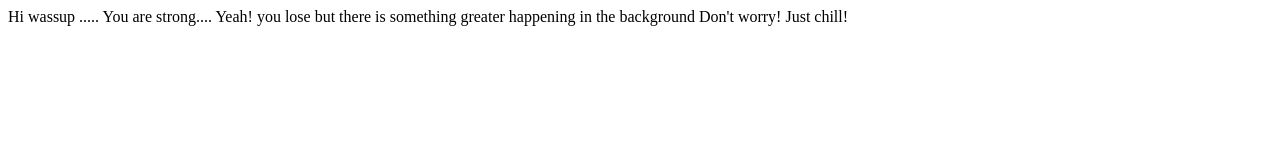
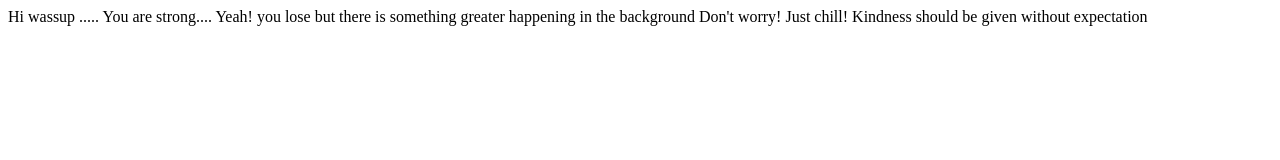
Before and after one commit to Puji01/firstRepo, a plain HTML site: page hello.html in a window 1280 px wide. Drawn offline with Linux system fonts and the light colour scheme.

Commit message:
The second line is written into the file

```diff
--- a/hello.html
+++ b/hello.html
@@ -9,5 +9,6 @@
         Yeah! you lose but there is something greater happening in the background
         Don't worry!
         Just chill!
+        Kindness should be given without expectation
     </body>
 </html>
```
